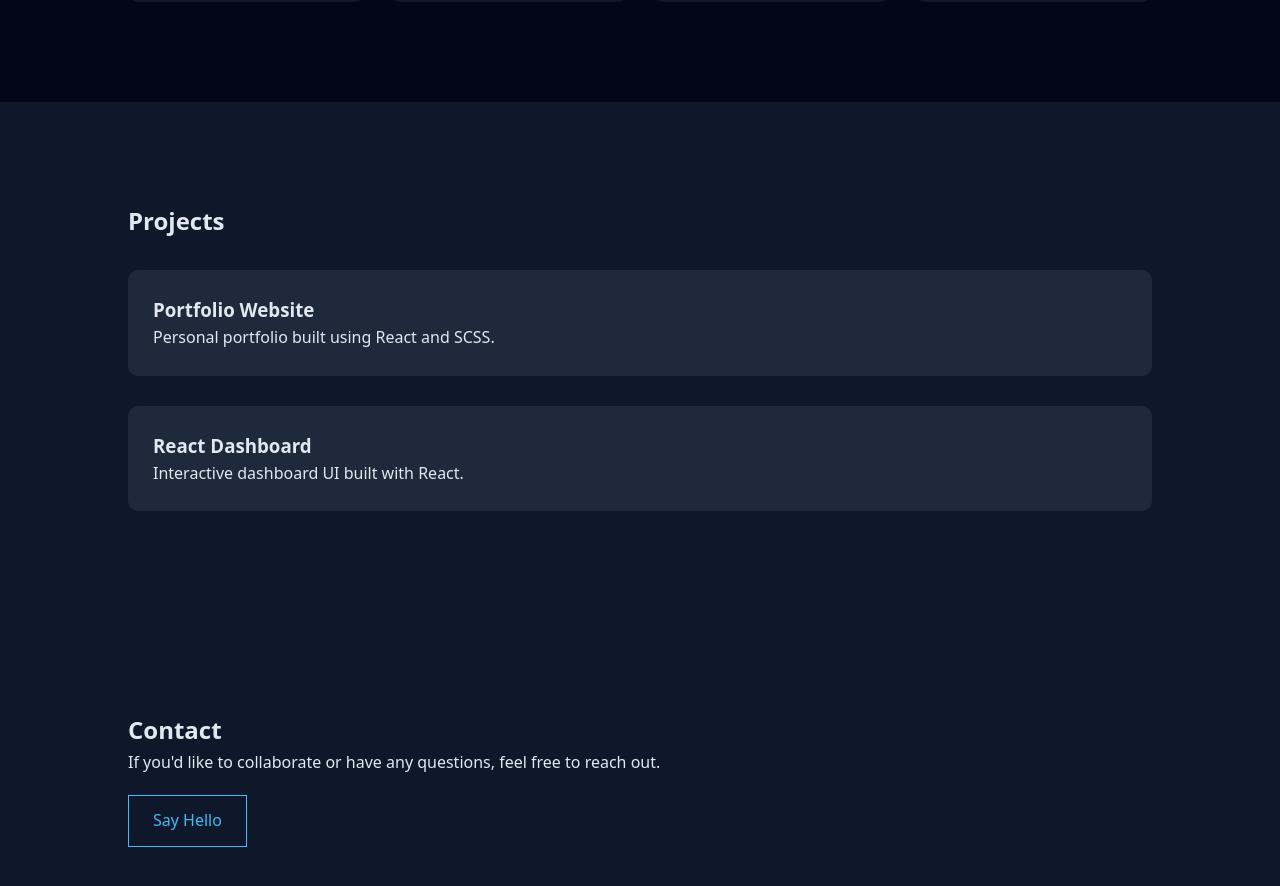
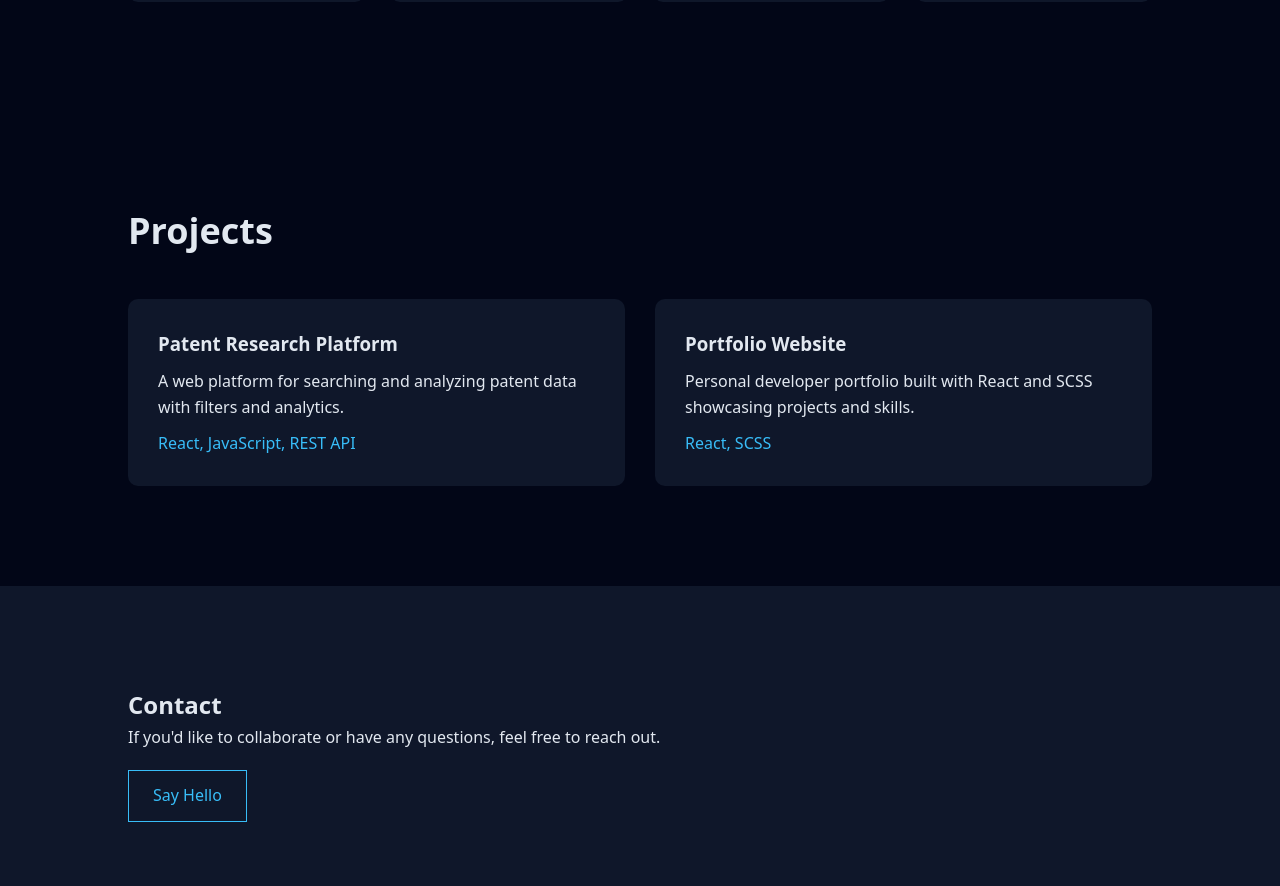
Before and after one commit to Janhavi515/janhavi-portfolio, a React (Vite) app: page / in a window 1280 px wide. Shown: the part 1620-2506 px from the top of the page. Built offline with nearby package versions, Linux system fonts and the light colour scheme.

Commit message:
Added Projects section with project cards

```diff
--- a/src/components/Projects/Projects.jsx
+++ b/src/components/Projects/Projects.jsx
@@ -1,18 +1,35 @@
 import "./Projects.scss";
 
 const Projects = () => {
+  const projects = [
+    {
+      title: "Patent Research Platform",
+      description:
+        "A web platform for searching and analyzing patent data with filters and analytics.",
+      tech: "React, JavaScript, REST API",
+    },
+    {
+      title: "Portfolio Website",
+      description:
+        "Personal developer portfolio built with React and SCSS showcasing projects and skills.",
+      tech: "React, SCSS",
+    },
+  ];
+
   return (
     <section id="projects" className="projects">
       <h2>Projects</h2>
 
-      <div className="project-card">
-        <h3>Portfolio Website</h3>
-        <p>Personal portfolio built using React and SCSS.</p>
-      </div>
+      <div className="projects-grid">
+        {projects.map((project, index) => (
+          <div className="project-card" key={index}>
+            <h3>{project.title}</h3>
 
-      <div className="project-card">
-        <h3>React Dashboard</h3>
-        <p>Interactive dashboard UI built with React.</p>
+            <p>{project.description}</p>
+
+            <span>{project.tech}</span>
+          </div>
+        ))}
       </div>
     </section>
   );
--- a/src/components/Projects/Projects.scss
+++ b/src/components/Projects/Projects.scss
@@ -1,11 +1,59 @@
+// .projects {
+//     display: flex;
+//     flex-direction: column;
+//     gap: 30px;
+//   }
+
+//   .project-card {
+//     background: #1e293b;
+//     padding: 25px;
+//     border-radius: 10px;
+//   }
+
+
 .projects {
-    display: flex;
-    flex-direction: column;
-    gap: 30px;
+  padding: 100px 10%;
+  background: #020617;
+  color: #e2e8f0;
+}
+
+.projects h2 {
+  font-size: 36px;
+  margin-bottom: 40px;
+}
+
+.projects-grid {
+  display: grid;
+  grid-template-columns: repeat(2, 1fr);
+  gap: 30px;
+}
+
+.project-card {
+  background: #0f172a;
+  padding: 30px;
+  border-radius: 10px;
+  transition: 0.3s;
+}
+
+.project-card:hover {
+  transform: translateY(-10px);
+  background: #1e293b;
+}
+
+.project-card h3 {
+  margin-bottom: 10px;
+}
+
+.project-card span {
+  display: block;
+  margin-top: 10px;
+  color: #38bdf8;
+}
+
+@media (max-width: 768px) {
+
+  .projects-grid {
+    grid-template-columns: 1fr;
   }
 
-  .project-card {
-    background: #1e293b;
-    padding: 25px;
-    border-radius: 10px;
-  }
+}
```
